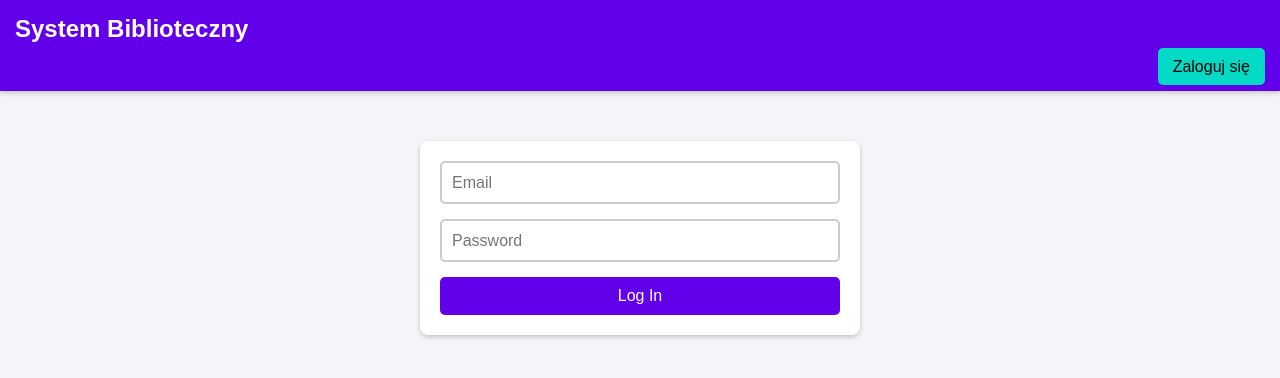
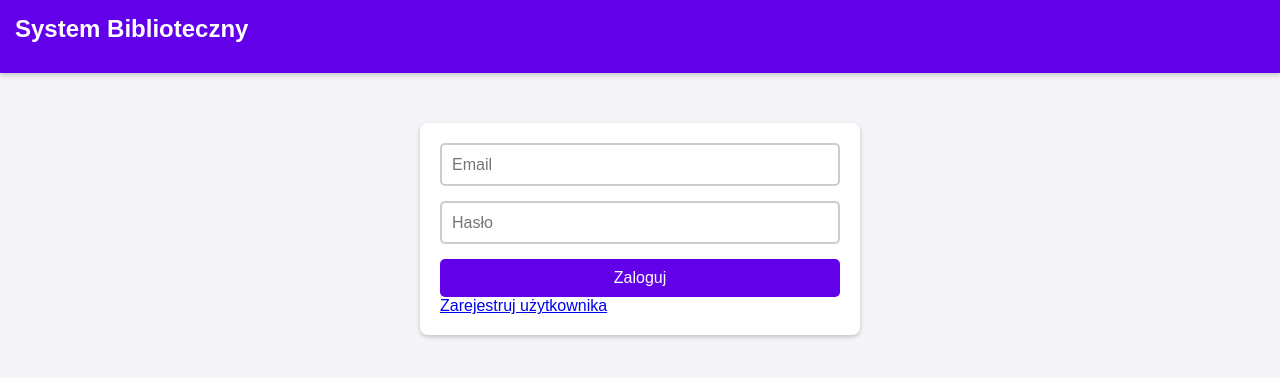
Before and after one commit to SkMarcin/pis-frontend, a React (Create React App) app in the folder pis-frontend/: page /login in a window 1280 px wide. Shown: the top 378 px of the page. Built offline with nearby package versions, Linux system fonts and the light colour scheme.

Commit message:
Removed login button from login page and added register button

```diff
--- a/pis-frontend/src/Header.js
+++ b/pis-frontend/src/Header.js
@@ -1,10 +1,11 @@
 import React, { useContext } from 'react';
-import { Link } from 'react-router-dom';
+import { Link, useLocation } from 'react-router-dom';
 import AuthContext from './context/AuthContext';
 import './styles.css'
 
 const Navigation = () => {
     const { user, logout } = useContext(AuthContext);
+    const location = useLocation();
 
     return (
         <nav className="navigation">
@@ -28,7 +29,9 @@ const Navigation = () => {
                     {user ? (
                         <button onClick={logout} className="nav-btn logout-btn">Wyloguj</button>
                     ) : (
-                        <Link to="/login" className="nav-btn login-btn">Zaloguj się</Link>
+                        location.pathname !== "/login" && (
+                            <Link to="/login" className="nav-btn login-btn">Zaloguj się</Link>
+                        )
                     )}
                 </div>
             </div>
--- a/pis-frontend/src/components/Login.js
+++ b/pis-frontend/src/components/Login.js
@@ -26,17 +26,18 @@ const Login = () => {
                 type="email"
                 placeholder="Email"
                 value={formData.email}
-                onChange={(e) => setFormData({ ...formData, email: e.target.value })}
+                onChange={(e) => setFormData({...formData, email: e.target.value})}
                 required
             />
             <input
                 type="password"
-                placeholder="Password"
+                placeholder="Hasło"
                 value={formData.password}
-                onChange={(e) => setFormData({ ...formData, password: e.target.value })}
+                onChange={(e) => setFormData({...formData, password: e.target.value})}
                 required
             />
-            <button type="submit">Log In</button>
+            <button type="submit">Zaloguj</button>
+            <p><a href="/signup">Zarejestruj użytkownika</a></p>
         </form>
     );
 };
--- a/pis-frontend/src/components/Signup.js
+++ b/pis-frontend/src/components/Signup.js
@@ -18,7 +18,7 @@ const Signup = () => {
 
     return (
         <form onSubmit={handleSubmit} className="form-container">
-            <h2>Sign Up</h2>
+            <h2>Podaj dane konta</h2>
             <input
                 type="email"
                 placeholder="Email"
@@ -28,7 +28,7 @@ const Signup = () => {
             />
             <input
                 type="password"
-                placeholder="Password"
+                placeholder="Hasło"
                 value={formData.password}
                 onChange={(e) => setFormData({...formData, password: e.target.value})}
                 required
@@ -41,7 +41,7 @@ const Signup = () => {
                 <option value="czytelnik">Czytelnik</option>
                 <option value="bibliotekarz">Bibliotekarz</option>
             </select>
-            <button type="submit">Sign Up</button>
+            <button type="submit">Zarejestruj</button>
             <p>{message}</p>
         </form>
     );
```
